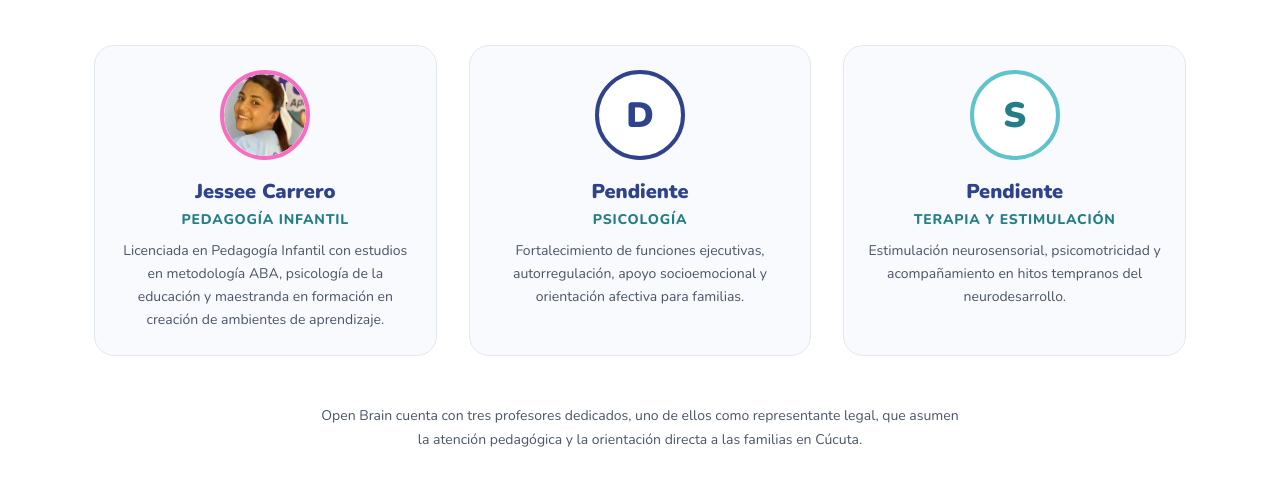
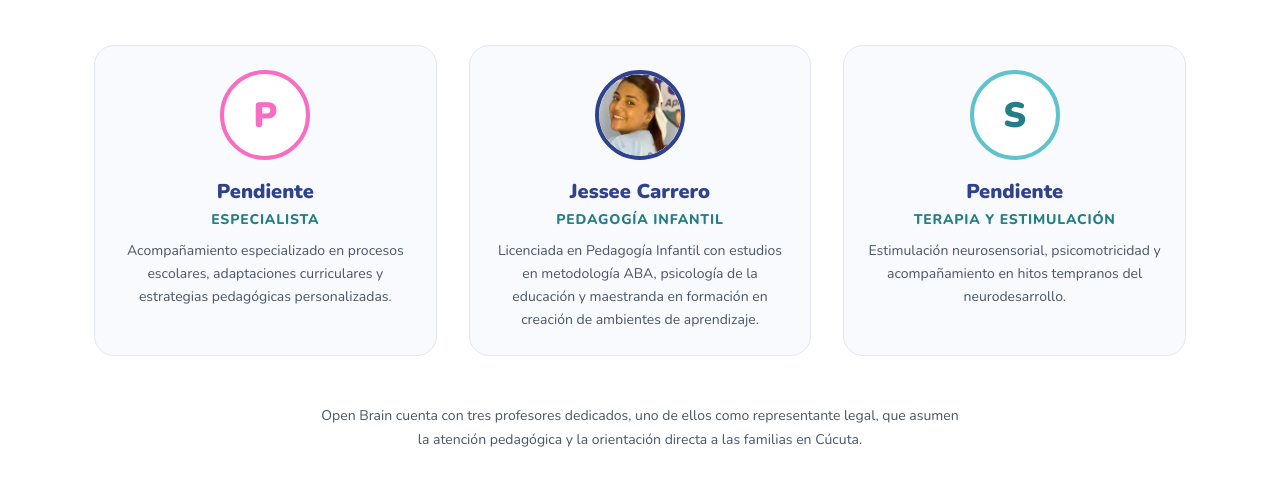
Before and after one commit to juliancaceres23/openBrainDemo, a plain HTML site: page equipo.html in a window 1280 px wide. Shown: the part 210-712 px from the top of the page. Drawn offline with nearby package versions, Linux system fonts and the light colour scheme.

Commit message:
feat: ubicar perfil de Jessee Carrero en la tarjeta central de equipo

```diff
--- a/equipo.html
+++ b/equipo.html
@@ -83,27 +83,27 @@
 
         <!-- Tres círculos de profesionales como en el prototipo -->
         <div class="team-grid">
-          <!-- Profesional 1: Jessee Carrero / Pedagogía Infantil -->
+          <!-- Profesional 1: Pendiente -->
+          <article class="team-card" aria-label="Perfil profesional pendiente">
+            <div class="team-avatar team-avatar--pink">
+              <span>P</span>
+            </div>
+            <h2 class="team-card__name">Pendiente</h2>
+            <p class="team-card__role">Especialista</p>
+            <p class="team-card__bio">
+              Acompañamiento especializado en procesos escolares, adaptaciones curriculares y estrategias pedagógicas personalizadas.
+            </p>
+          </article>
+
+          <!-- Profesional 2: Jessee Carrero / Pedagogía Infantil -->
           <article class="team-card" aria-label="Perfil profesional de Jessee Carrero">
-            <div class="team-avatar team-avatar--pink">
+            <div class="team-avatar team-avatar--indigo">
               <img src="img/equipo-jessee-carrero.jpg" alt="Fotografía de Jessee Carrero" class="team-avatar__img" width="82" height="82" loading="lazy">
             </div>
             <h2 class="team-card__name">Jessee Carrero</h2>
             <p class="team-card__role">Pedagogía Infantil</p>
             <p class="team-card__bio">
               Licenciada en Pedagogía Infantil con estudios en metodología ABA, psicología de la educación y maestranda en formación en creación de ambientes de aprendizaje.
-            </p>
-          </article>
-
-          <!-- Profesional 2: Diana / Psicología -->
-          <article class="team-card" aria-label="Perfil profesional de Psicología">
-            <div class="team-avatar team-avatar--indigo">
-              <span>D</span>
-            </div>
-            <h2 class="team-card__name">Pendiente</h2>
-            <p class="team-card__role">Psicología</p>
-            <p class="team-card__bio">
-              Fortalecimiento de funciones ejecutivas, autorregulación, apoyo socioemocional y orientación afectiva para familias.
             </p>
           </article>
 
```
